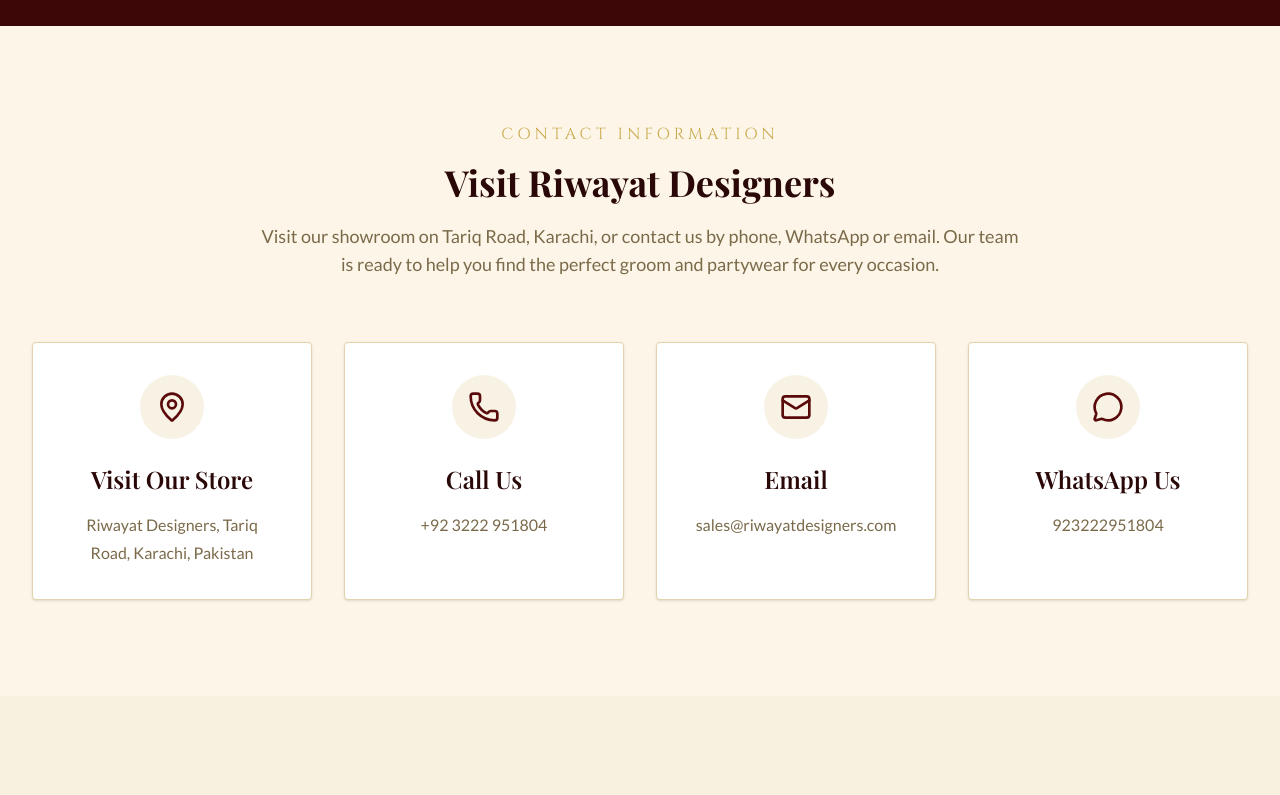
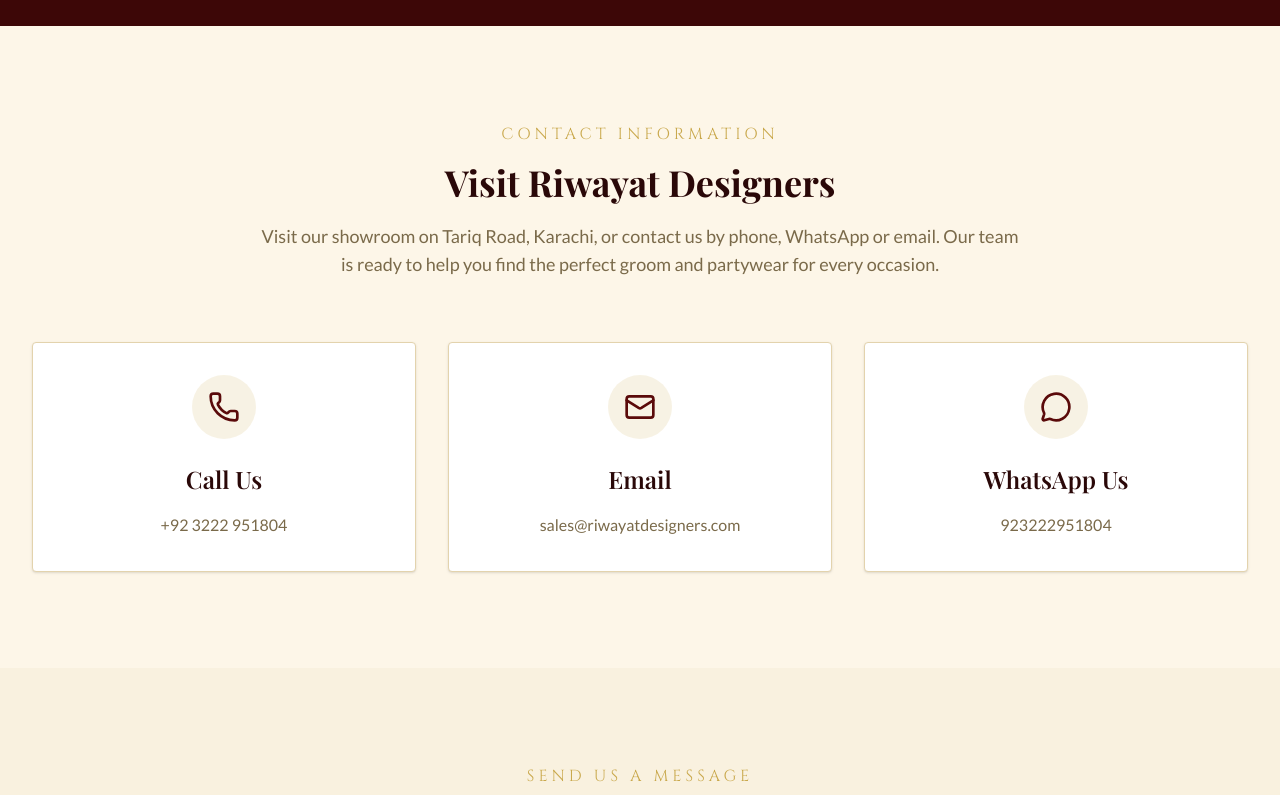
Before and after one commit to Riwayat-classic/Riwayat-clothing-website, a Next.js app: page /contact in a window 1280 px wide. Shown: the part 438-1233 px from the top of the page. Built offline with nearby package versions, Linux system fonts and the light colour scheme; a web font is replaced by a local one.

Commit message:
Update contact-info.tsx

```diff
--- a/components/contact/contact-info.tsx
+++ b/components/contact/contact-info.tsx
@@ -1,5 +1,4 @@
 import {
-  MapPin,
   Phone,
   Mail,
   MessageCircle,
@@ -12,12 +11,6 @@
   const contact = content.contact
 
   const cards = [
-  {
-    icon: MapPin,
-    title: "Visit Our Store",
-    value: contact.address,
-    link: "https://www.google.com/maps/place/Riwayat+Designers/@24.8661813,67.0583741,15z",
-  },
     {
       icon: Phone,
       title: "Call Us",
@@ -50,6 +43,7 @@
           <h2 className="mt-4 font-heading text-4xl font-bold">
             Visit Riwayat Designers
           </h2>
+
           <p className="mx-auto mt-5 max-w-3xl text-lg text-muted-foreground">
             Visit our showroom on Tariq Road, Karachi, or contact us by phone,
             WhatsApp or email. Our team is ready to help you find the perfect
@@ -57,7 +51,7 @@
           </p>
         </div>
 
-        <div className="mt-16 grid gap-8 sm:grid-cols-2 lg:grid-cols-4">
+        <div className="mt-16 grid gap-8 sm:grid-cols-2 lg:grid-cols-3">
 
           {cards.map((card) => {
             const Icon = card.icon
```
Lines whose indentation alone changed are shown as unchanged.
